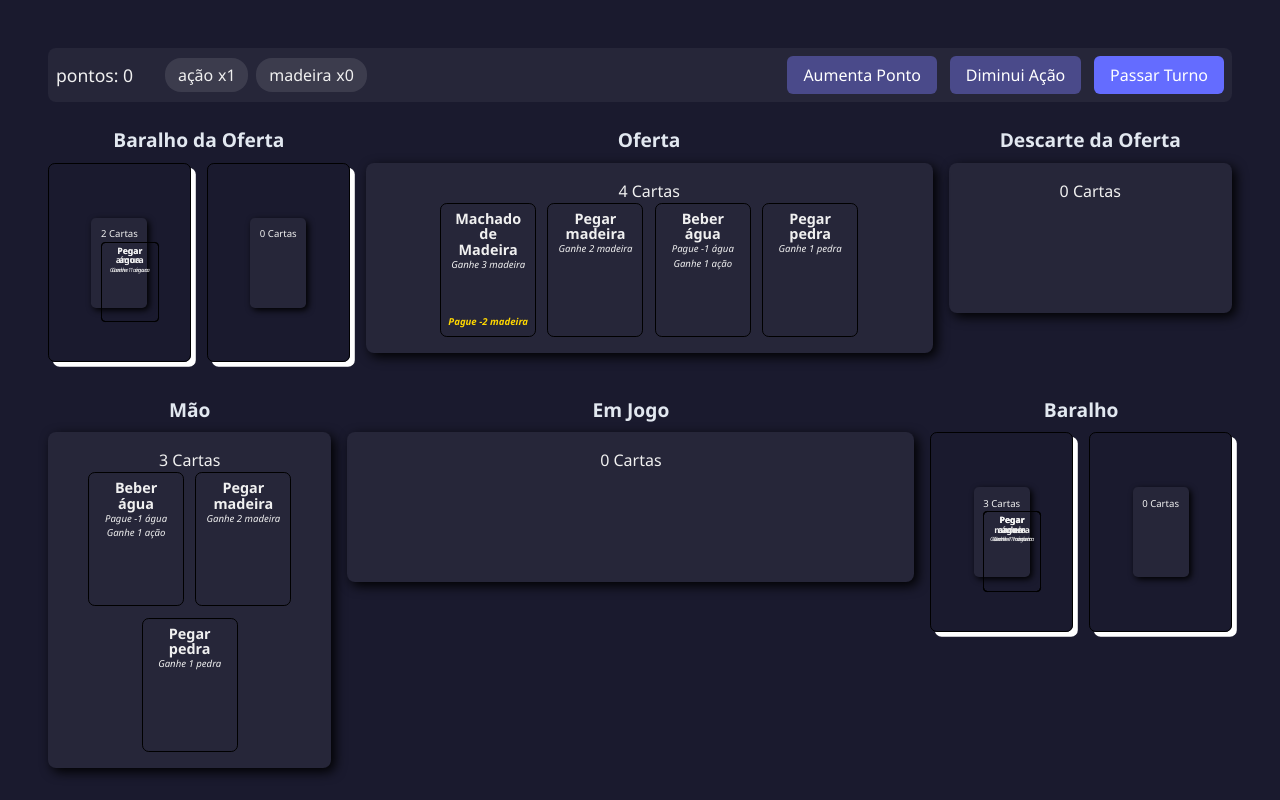
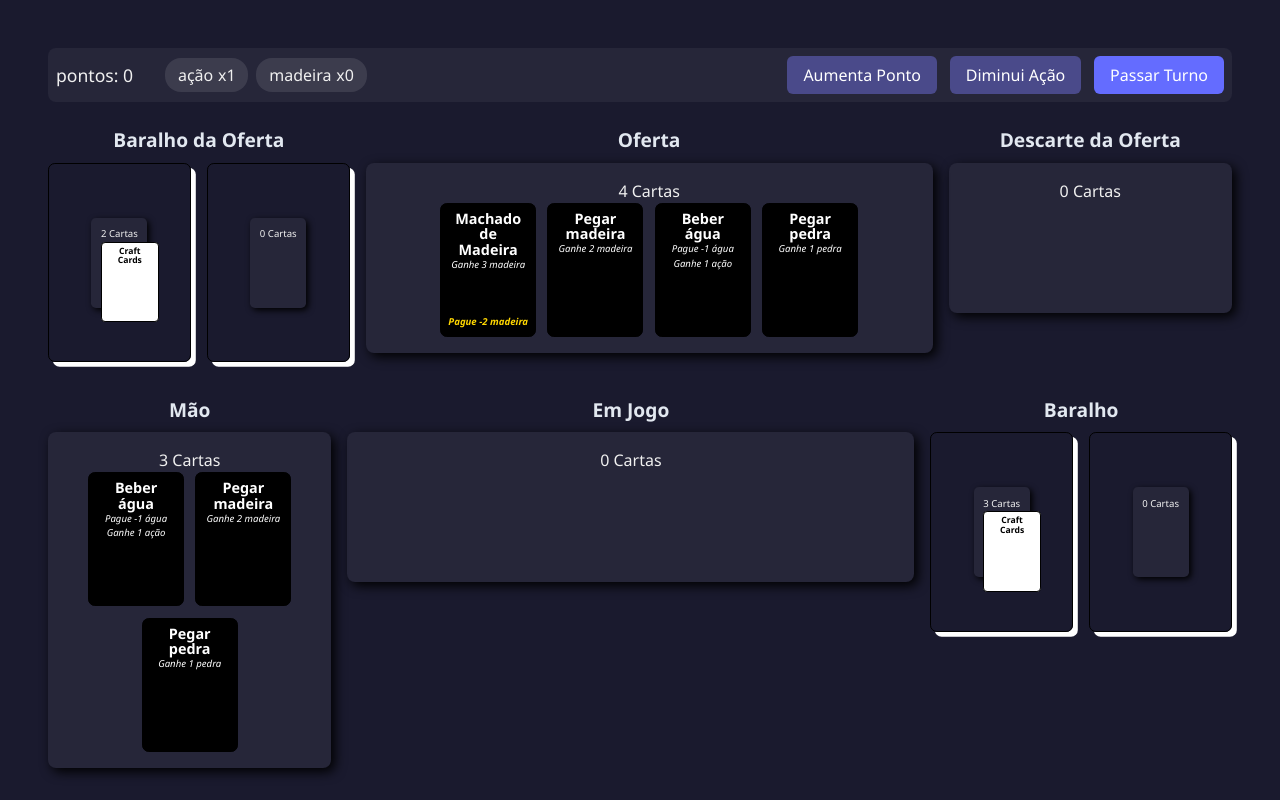
Before and after one commit to ufjf-gamelab/craft-cards, a React (Vite) app: page / in a window 1280 px wide. Built offline with nearby package versions, Linux system fonts and the light colour scheme.

Commit message:
adiciona visualização do descarte e baralho

```diff
--- a/src/Baralho.tsx
+++ b/src/Baralho.tsx
@@ -9,9 +9,9 @@ type BaralhoProps = {
 export default function Baralho({ cartas }: BaralhoProps) {
   return (
     <div className="baralho">
-      <ListaDeCartas fechado>
+      <ListaDeCartas closed facedown>
         {cartas.map((item) => (
-          <Carta key={item.id} carta={item} onCartaClick={() => {}} />
+          <Carta key={item.id} carta={item} onCartaClick={() => {}} facedown />
         ))}
       </ListaDeCartas>
     </div>
--- a/src/Carta.css
+++ b/src/Carta.css
@@ -9,6 +9,8 @@
 
   aspect-ratio: 63 / 88;
   overflow: visible;
+  background-color: black;
+  color: white;
 }
 
 .carta > h1{
@@ -23,3 +25,8 @@
   color: gold;
   font-weight: 600;
 }
+
+.carta.facedown, .facedown .carta{
+  background-color: white;
+  color: black;
+}
--- a/src/Carta.tsx
+++ b/src/Carta.tsx
@@ -2,8 +2,39 @@ import { CartaType } from "./data/cartas.ts";
 import "./Carta.css";
 import * as motion from "motion/react-client";
 import { AnimatePresence } from "motion/react";
-type CartaProps = { carta: CartaType; onCartaClick: () => void };
-export default function Carta({ carta, onCartaClick }: CartaProps) {
+type CartaProps = {
+  carta: CartaType;
+  onCartaClick: () => void;
+  facedown?: boolean;
+};
+export default function Carta({
+  carta,
+  onCartaClick,
+  facedown = false,
+}: CartaProps) {
+  const back = <h1>Craft Cards</h1>;
+  const front = (
+    <>
+      <h1>{carta.titulo}</h1>
+      <section>
+        <p>{carta.texto}</p>
+        {carta.ganho.map((ganho) => (
+          <p key={ganho.nome}>
+            {ganho.quantidade > 0 ? "Ganhe" : "Pague"} {ganho.quantidade}{" "}
+            {ganho.nome}
+          </p>
+        ))}
+      </section>
+      <div className="custo">
+        {carta.custo.map((ganho) => (
+          <p key={ganho.nome}>
+            {ganho.quantidade > 0 ? "Ganhe" : "Pague"} {ganho.quantidade}{" "}
+            {ganho.nome}
+          </p>
+        ))}
+      </div>
+    </>
+  );
   return (
     <AnimatePresence>
       <motion.div
@@ -15,29 +46,12 @@ export default function Carta({ carta, onCartaClick }: CartaProps) {
           duration: 1.0,
           scale: { type: "tween", visualDuration: 5, bounce: 0.5 },
         }}
-        className="carta"
+        className={`carta ${facedown && "facedown"}`}
         onClick={() => {
           onCartaClick();
         }}
       >
-        <h1>{carta.titulo}</h1>
-        <section>
-          <p>{carta.texto}</p>
-          {carta.ganho.map((ganho) => (
-            <p key={ganho.nome}>
-              {ganho.quantidade > 0 ? "Ganhe" : "Pague"} {ganho.quantidade}{" "}
-              {ganho.nome}
-            </p>
-          ))}
-        </section>
-        <div className="custo">
-          {carta.custo.map((ganho) => (
-            <p key={ganho.nome}>
-              {ganho.quantidade > 0 ? "Ganhe" : "Pague"} {ganho.quantidade}{" "}
-              {ganho.nome}
-            </p>
-          ))}
-        </div>
+        {facedown ? back : front}
       </motion.div>
     </AnimatePresence>
   );
--- a/src/Descarte.tsx
+++ b/src/Descarte.tsx
@@ -18,7 +18,7 @@ export default function Descarte({ cartas, onDescarteClick }: DescarteProps) {
         onDescarteClick();
       }}
     >
-        <ListaDeCartas>
+        <ListaDeCartas closed>
           {cartas.map((item) => (
             <Carta key={item.id} carta={item} onCartaClick={() => {}} />
           ))}
--- a/src/ListaDeCartas.css
+++ b/src/ListaDeCartas.css
@@ -35,7 +35,7 @@
   transform: scale(0.85);
 }
 
-.listaDeCartas.fechado > .cartas{
+.listaDeCartas.closed > .cartas{
   display: block;
   position: relative;
 
@@ -45,3 +45,8 @@
     left: 0;
   }
 }
+
+.listaDeCartas.facedown .carta{
+  background-color: white;
+  color: black;
+}
--- a/src/ListaDeCartas.tsx
+++ b/src/ListaDeCartas.tsx
@@ -1,11 +1,18 @@
 import { ReactNode } from "react";
 import "./ListaDeCartas.css";
-type ListaDeCartasProps = { children: Array<ReactNode>, fechado ? : boolean };
+type ListaDeCartasProps = {
+  children: Array<ReactNode>;
+  closed?: boolean;
+  facedown?: boolean;
+};
 
-
-export default function ListaDeCartas({ children: cartas, fechado = false }: ListaDeCartasProps) {
+export default function ListaDeCartas({
+  children: cartas,
+  closed = false,
+  facedown = false,
+}: ListaDeCartasProps) {
   return (
-    <div className={`listaDeCartas ${fechado && "fechado"}`}>
+    <div className={`listaDeCartas ${closed && "closed"} ${facedown && "facedown"}`}>
       <div className="tamanho">{cartas.length} Cartas</div>
       <div className="cartas">{cartas}</div>
     </div>
```
